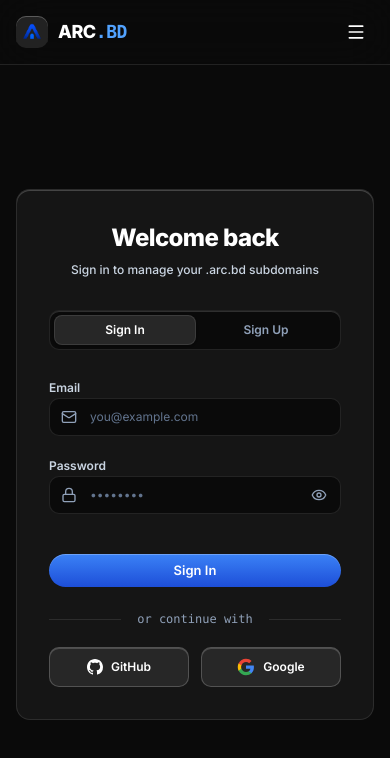
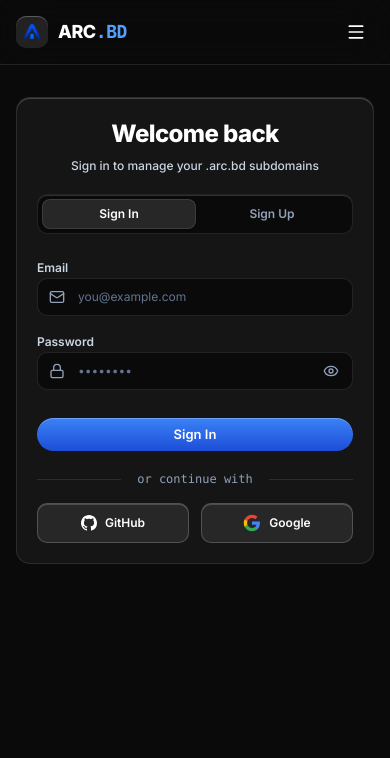
Before and after one commit to sheikhshariarnehal/Arc-Free-Domain, a Next.js app in the folder nextapp/: page /login in a window 390 px wide. Shown: the top 758 px of the page. Built offline with nearby package versions, Linux system fonts and the light colour scheme; no server answers.

Commit message:
fix: make login page fully scrollable and visible on all screen sizes

```diff
--- a/nextapp/src/app/login/page.tsx
+++ b/nextapp/src/app/login/page.tsx
@@ -143,7 +143,7 @@ function LoginForm() {
 
   return (
     <div
-      className="bg-card/95 p-8 rounded-xl border border-white/10 backdrop-blur-xl transition-all"
+      className="bg-card/95 p-5 sm:p-8 rounded-xl border border-white/10 backdrop-blur-xl transition-all"
       style={{ boxShadow: "inset 0 1px 0px 0 rgba(255, 255, 255, 0.2)" }}
     >
       {/* First-Timer Claim Banner */}
@@ -159,7 +159,7 @@ function LoginForm() {
         </div>
       )}
 
-      <div className="text-center mb-8">
+      <div className="text-center mb-5">
         <h1 className="text-2xl sm:text-3xl font-extrabold text-white mb-2 tracking-tight">
           {isLogin ? "Welcome back" : "Create an account"}
         </h1>
@@ -191,7 +191,7 @@ function LoginForm() {
       )}
 
       <div
-        className="flex p-1 bg-background rounded-lg mb-6 border border-white/10"
+        className="flex p-1 bg-background rounded-lg mb-5 border border-white/10"
         style={{ boxShadow: "inset 0 1px 0px 0 rgba(255, 255, 255, 0.15)" }}
       >
         <button
@@ -226,7 +226,7 @@ function LoginForm() {
         </button>
       </div>
 
-      <form className="space-y-4" onSubmit={handleAuth}>
+      <form className="space-y-3" onSubmit={handleAuth}>
         {!isLogin && (
           <div className="space-y-1">
             <label className="text-xs font-semibold text-slate-300">Name</label>
@@ -286,20 +286,20 @@ function LoginForm() {
         <button
           type="submit"
           disabled={loading}
-          className="w-full skeuo-button skeuo-button-primary py-2.5 rounded-lg font-semibold text-xs sm:text-sm transition-all mt-6 active:scale-[0.98] flex items-center justify-center gap-2 text-white border-none cursor-pointer"
+          className="w-full skeuo-button skeuo-button-primary py-2.5 rounded-lg font-semibold text-xs sm:text-sm transition-all mt-4 active:scale-[0.98] flex items-center justify-center gap-2 text-white border-none cursor-pointer"
         >
           {loading && <Loader2 className="h-4 w-4 animate-spin" />}
           {isLogin ? "Sign In" : "Create Account"}
         </button>
       </form>
 
-      <div className="mt-6 flex items-center">
+      <div className="mt-5 flex items-center">
         <div className="flex-grow border-t border-white/10"></div>
         <span className="mx-4 text-xs font-mono text-slate-400">or continue with</span>
         <div className="flex-grow border-t border-white/10"></div>
       </div>
 
-      <div className="grid grid-cols-2 gap-3 mt-5">
+      <div className="grid grid-cols-2 gap-3 mt-4">
         <button
           type="button"
           disabled={loading}
@@ -335,14 +335,14 @@ function LoginForm() {
 
 export default function LoginPage() {
   return (
-    <div className="min-h-screen flex flex-col bg-background selection:bg-blue-500/20 selection:text-blue-400">
+    <div className="min-h-screen flex flex-col bg-background selection:bg-blue-500/20 selection:text-blue-400 overflow-y-auto">
       <Navbar />
 
-      <div className="flex-1 flex items-center justify-center p-4">
+      <div className="flex-1 flex items-start sm:items-center justify-center px-4 py-8">
         <div className="w-full max-w-md animate-slide-up">
           <Suspense fallback={
             <div
-              className="bg-card/95 p-8 rounded-xl text-center text-slate-400 border border-white/10"
+              className="bg-card/95 p-6 rounded-xl text-center text-slate-400 border border-white/10"
               style={{ boxShadow: "inset 0 1px 0px 0 rgba(255, 255, 255, 0.25)" }}
             >
               Loading login form...
```
